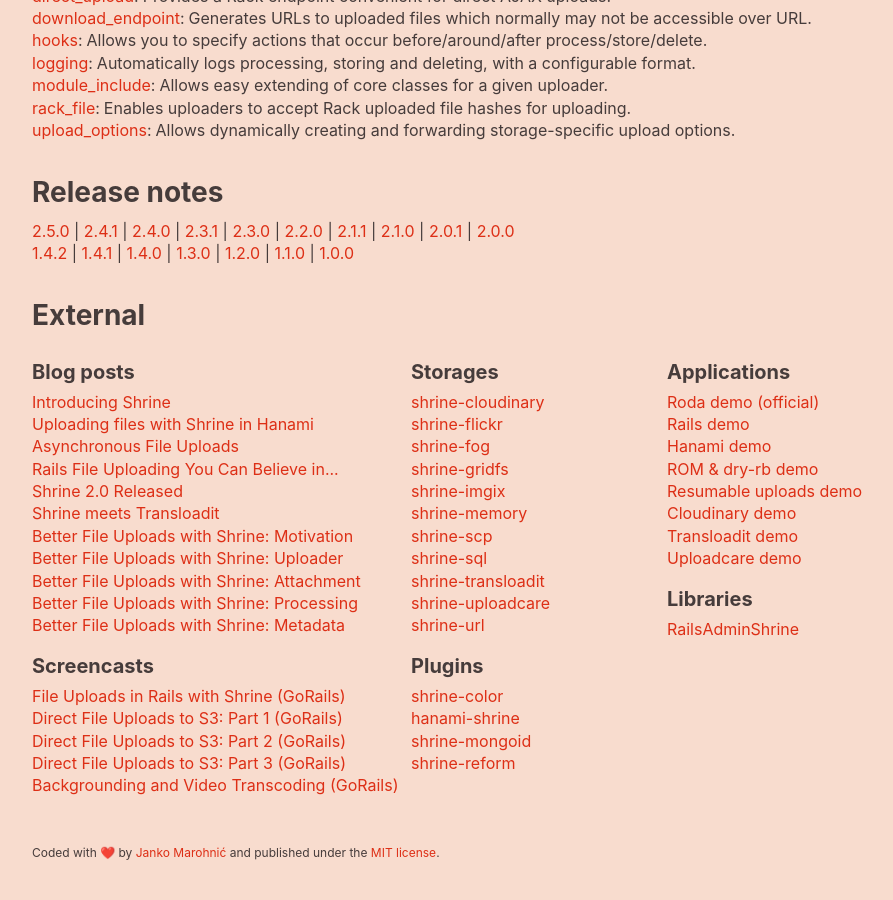
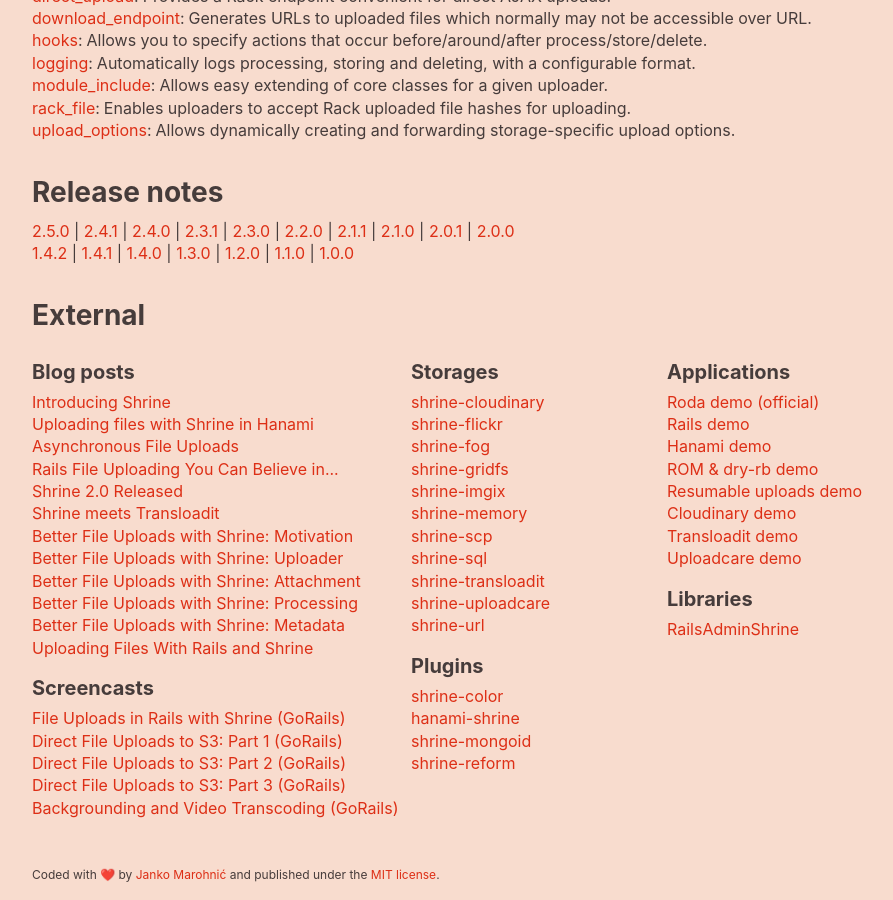
Before and after one commit to avinashcodeer/Romenics, a Jekyll site: the page built from www/index.html, in a window 1280 px wide and 900 px high, scrolled down 1548 px. Shown: the whole window, without its empty margins (106-999 px from the left). Built offline with Jekyll 4.4.1, drawn with Linux system fonts in a browser that asks for light colours; emoji names are drawn with the system emoji font; before the commit the page ends 2426 px from its top, so only the background shows below that.

Commit message:
Link "Upload Files With Rails and Shrine" post

```diff
--- a/www/_data/external.yml
+++ b/www/_data/external.yml
@@ -35,6 +35,9 @@
       -
         name: "Better File Uploads with Shrine: Metadata"
         url: https://twin.github.io/better-file-uploads-with-shrine-metadata/
+      -
+        name: Uploading Files With Rails and Shrine
+        url: https://code.tutsplus.com/tutorials/uploading-files-with-rails-and-shrine--cms-27596
   -
     title: Screencasts
     items:
```
